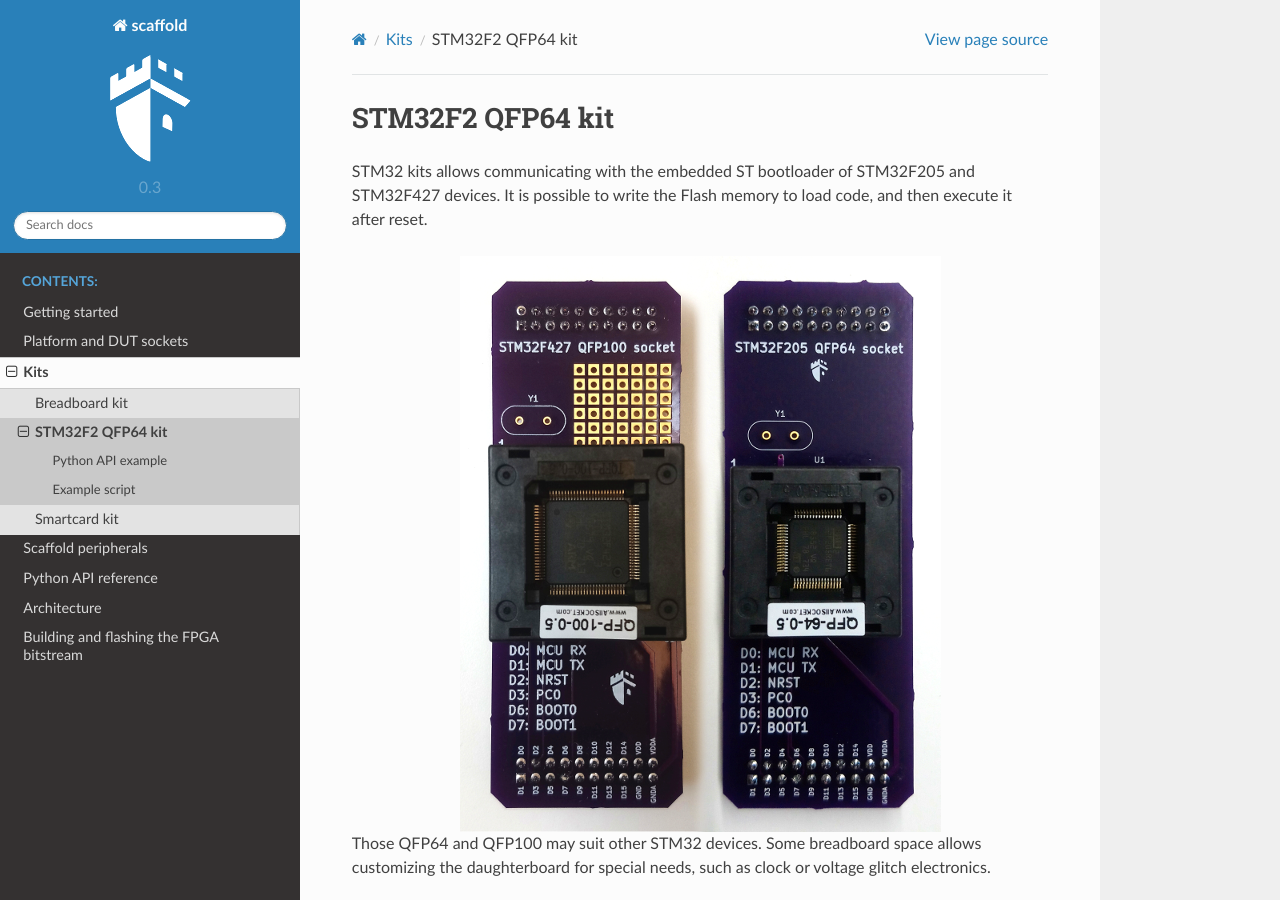
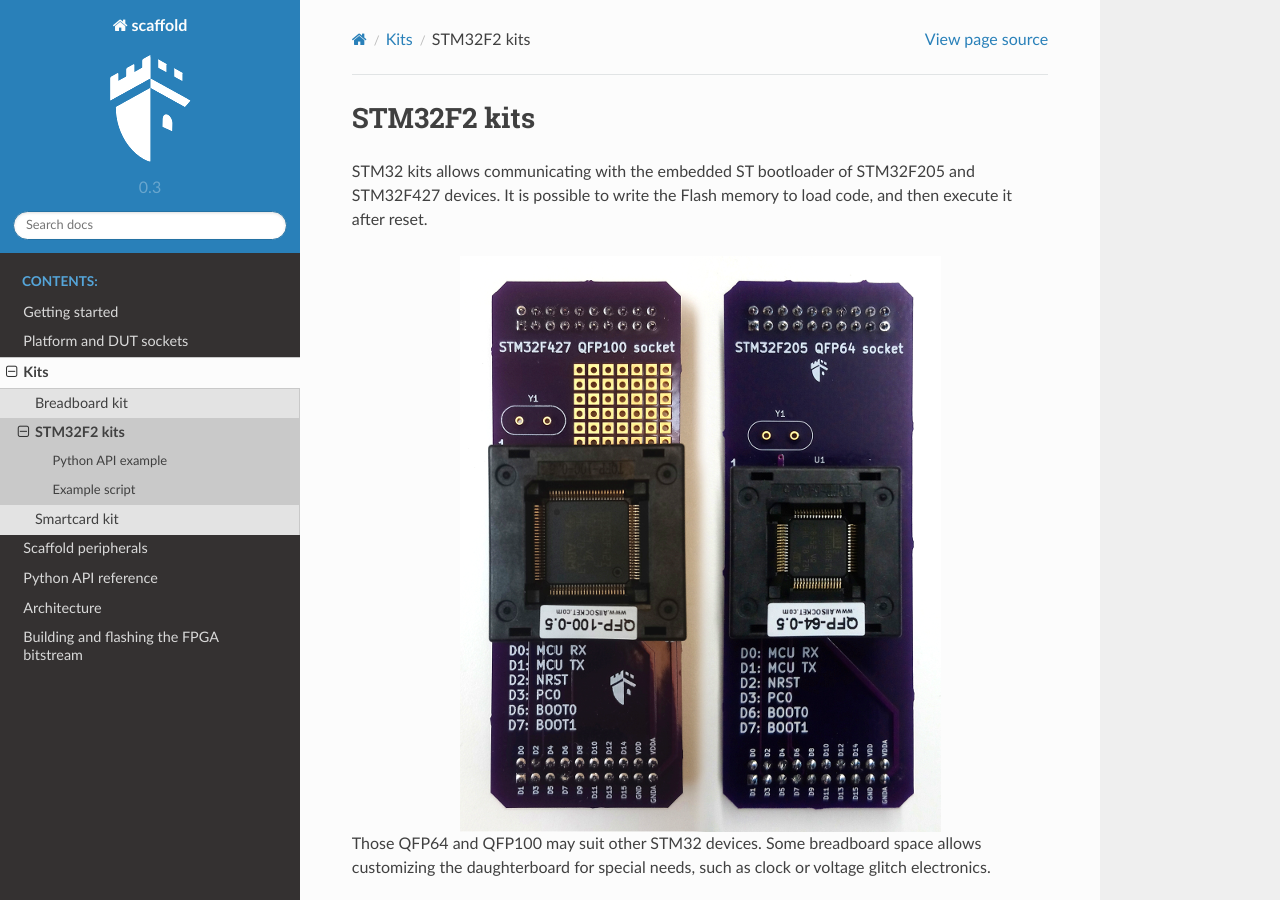
Before and after one commit to Ledger-Donjon/scaffold, a Sphinx documentation site: the page built from docs/kit_stm32.rst, in a window 1280 px wide and 900 px high. Built offline with Sphinx 7.4.7 and the Read the Docs theme 2.0.0, drawn with Linux system fonts in a browser that asks for light colours.

Commit message:
Minor documentation edit.

```diff
--- a/docs/kit_stm32.rst
+++ b/docs/kit_stm32.rst
@@ -1,5 +1,5 @@
-STM32F2 QFP64 kit
-=================
+STM32F2 kits
+============
 
 STM32 kits allows communicating with the embedded ST bootloader of STM32F205 and
 STM32F427 devices. It is possible to write the Flash memory to load code, and
```
